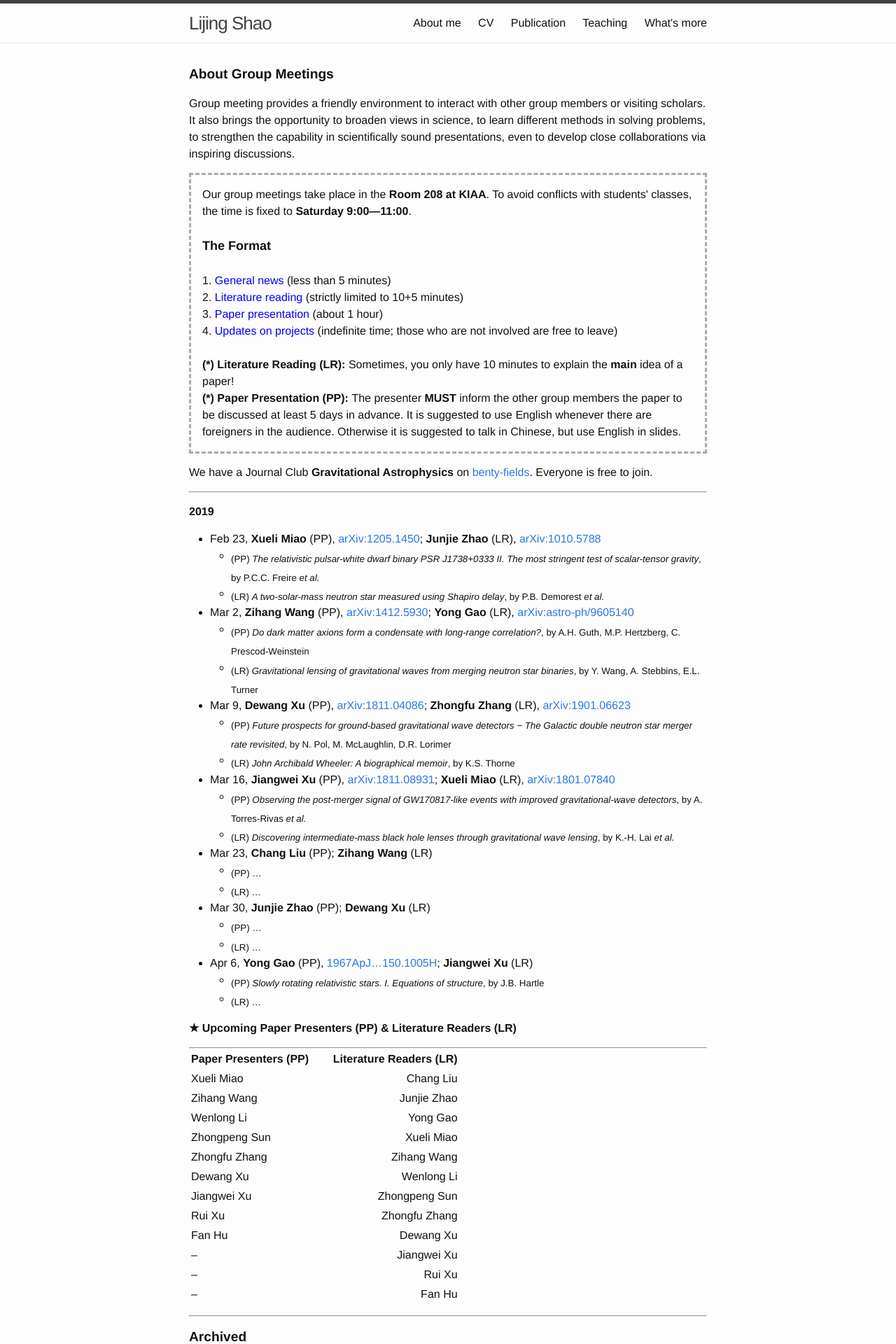
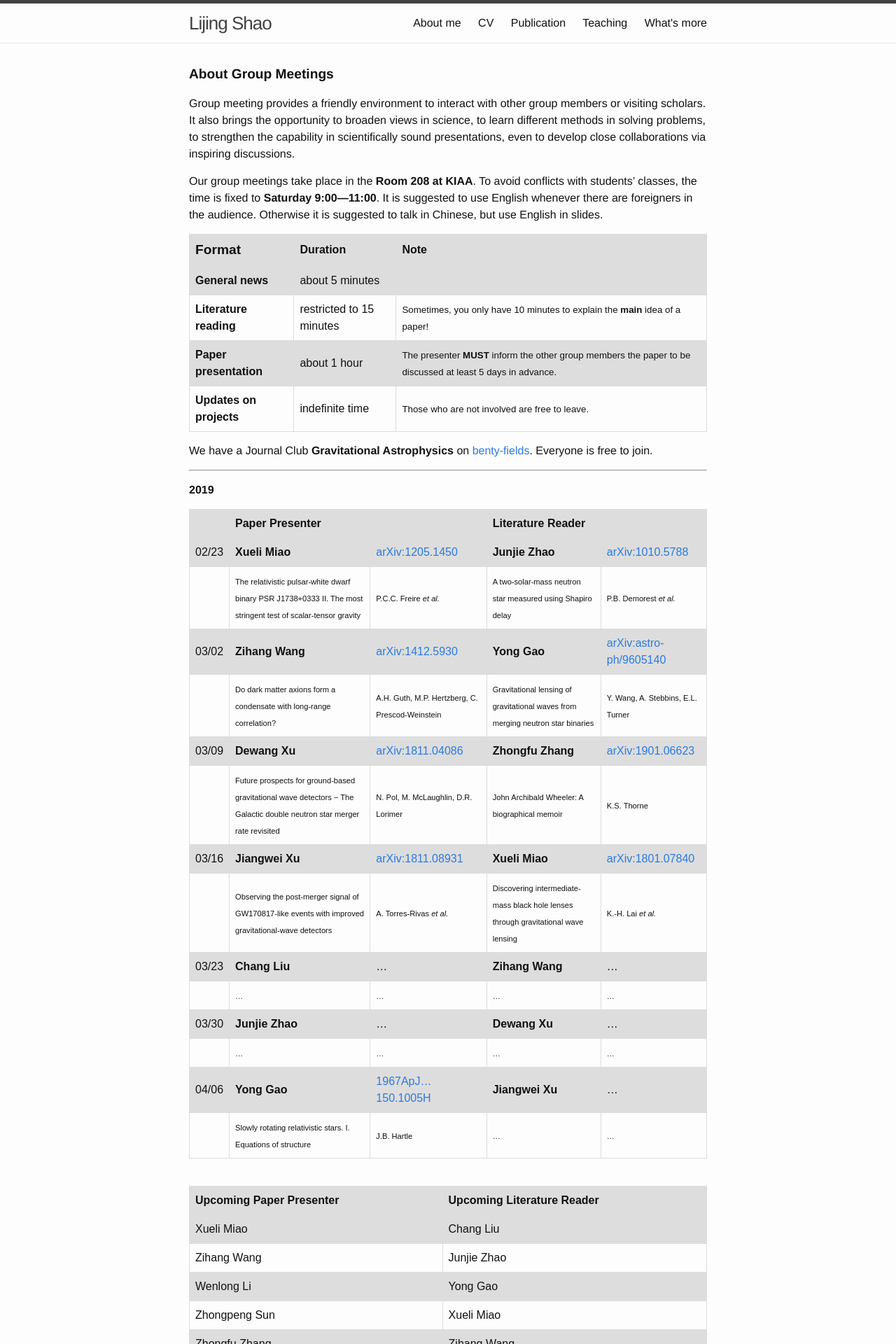
Before and after one commit to Friendshao/Friendshao.github.io, a Jekyll site: the page built from docs/meetings.md, in a window 1280 px wide. Shown: the top 1920 px of the page at 70% size. Built offline with Jekyll 4.4.1, drawn with Linux system fonts in a browser that asks for light colours.

Commit message:
use tables

```diff
--- a/docs/meetings.md
+++ b/docs/meetings.md
@@ -1,6 +1,24 @@
 ---
 layout: default
 ---
+
+<style>
+table {
+  font-family: arial, sans-serif;
+  border-collapse: collapse;
+  width: 100%;
+}
+
+td, th {
+  border: 1px solid #dddddd;
+  text-align: left;
+  padding: 8px;
+}
+
+tr:nth-child(odd) {
+  background-color: #dddddd;
+}
+</style>
 
 
 <big>**About Group Meetings**</big>
@@ -11,41 +29,18 @@ in science, to learn different methods in solving problems, to strengthen the
 capability in scientifically sound presentations, even to develop close
 collaborations via inspiring discussions.
 
-
-<p style="border:3px; border-style:dashed; border-color:#AAAAAB; padding: 1em;">
-
 Our group meetings take place in the <b>Room 208 at KIAA</b>. To avoid
 conflicts with students' classes, the time is fixed to <b>Saturday
-9:00—11:00</b>.
+9:00—11:00</b>. It is suggested to use English whenever there are foreigners in the audience. Otherwise it is suggested to talk in Chinese, but use English in slides.
 
-<br><br>
+| <big>Format | Duration | Note |
+| --- | --- | --- |
+| **General news** | about 5 minutes |
+| **Literature reading** | restricted to 15 minutes | <small>Sometimes, you only have 10 minutes to explain the <b>main</b> idea of a paper! |
+| **Paper presentation** | about 1 hour | <small>The presenter <b>MUST</b> inform the other group members the paper to be discussed at least 5 days in advance. |
+| **Updates on projects** | indefinite time | <small>Those who are not involved are free to leave. |
 
-<font size="+1"><b>The Format</b></font>
-
-<br><br>
-
-1. <font color='blue'>General news</font> (less than 5 minutes) <br>
-2. <font color='blue'>Literature reading</font> (strictly limited to 10+5 minutes) <br>
-3. <font color='blue'>Paper presentation</font> (about 1 hour) <br>
-4. <font color='blue'>Updates on projects</font> (indefinite time; those who are not involved are free to leave) <br>
-
-<br>
-
-<b>(*) Literature Reading (LR): </b>
-
-Sometimes, you only have 10 minutes to explain the <b>main</b> idea of a paper!
-
-<br>
-
-<b>(*) Paper Presentation (PP): </b>
-
-
-The presenter <b>MUST</b> inform the other group members the paper to be discussed
-at least 5 days in advance. It is suggested to use English whenever
-there are foreigners in the audience. Otherwise it is suggested to talk in
-Chinese, but use English in slides.
-
-</p>
+<p></p>
 
 We have a Journal Club **Gravitational Astrophysics** on
 [benty-fields](https://benty-fields.com/). Everyone is free to join.
@@ -58,66 +53,39 @@ We have a Journal Club **Gravitational Astrophysics** on
 
 **2019**
 
-- Feb 23, **Xueli Miao** (PP), [arXiv:1205.1450](https://arxiv.org/abs/1205.1450);
-          **Junjie Zhao** (LR), [arXiv:1010.5788](https://arxiv.org/abs/1010.5788)
-  + <sub>(PP) *The relativistic pulsar-white dwarf binary PSR J1738+0333 II. The
-    most stringent test of scalar-tensor gravity*, by P.C.C. Freire *et al.*
-  + <sub>(LR) *A two-solar-mass neutron star measured using Shapiro delay*, by
-    P.B. Demorest *et al.*
-- Mar 2, **Zihang Wang** (PP),
-  [arXiv:1412.5930](https://arxiv.org/abs/1412.5930); **Yong Gao** (LR),
-  [arXiv:astro-ph/9605140](https://arxiv.org/abs/astro-ph/9605140)
-  + <sub>(PP) *Do dark matter axions form a condensate with long-range
-    correlation?*, by A.H. Guth, M.P. Hertzberg, C. Prescod-Weinstein
-  + <sub>(LR) *Gravitational lensing of gravitational waves from merging neutron star binaries*, by Y. Wang, A. Stebbins, E.L. Turner
-- Mar 9, **Dewang Xu** (PP),
-  [arXiv:1811.04086](https://arxiv.org/abs/1811.04086); **Zhongfu Zhang** (LR),
-  [arXiv:1901.06623](https://arxiv.org/abs/1901.06623)
-  + <sub>(PP) *Future prospects for ground-based gravitational wave detectors −
-    The Galactic double neutron star merger rate revisited*, by N. Pol, M.
-McLaughlin, D.R. Lorimer
-  + <sub>(LR) *John Archibald Wheeler: A biographical memoir*, by K.S. Thorne
-- Mar 16, **Jiangwei Xu** (PP),
-  [arXiv:1811.08931](https://arxiv.org/abs/1811.08931); **Xueli Miao** (LR),
-  [arXiv:1801.07840](https://arxiv.org/abs/1801.07840)
-  + <sub>(PP) *Observing the post-merger signal of GW170817-like events with
-    improved gravitational-wave detectors*, by A. Torres-Rivas *et al.*
-  + <sub>(LR) *Discovering intermediate-mass black hole lenses through
-    gravitational wave lensing*, by K.-H. Lai *et al.*
-- Mar 23, **Chang Liu** (PP); **Zihang Wang** (LR)
-  + <sub>(PP) ...
-  + <sub>(LR) ...
-- Mar 30, **Junjie Zhao** (PP); **Dewang Xu** (LR)
-  + <sub>(PP) ...
-  + <sub>(LR) ...
-- Apr 6, **Yong Gao** (PP),
-  [1967ApJ...150.1005H](http://adsabs.harvard.edu/abs/1967ApJ...150.1005H); **Jiangwei Xu** (LR)
-  + <sub>(PP) *Slowly rotating relativistic stars. I. Equations of structure*,
-    by J.B. Hartle
-  + <sub>(LR) ...
+|  | Paper Presenter |  | Literature Reader | |
+| --- | --- | --- | --- |
+| 02/23 | **Xueli Miao** | [arXiv:1205.1450](https://arxiv.org/abs/1205.1450) | **Junjie Zhao** | [arXiv:1010.5788](https://arxiv.org/abs/1010.5788) |
+|| <small><small>The relativistic pulsar-white dwarf binary PSR J1738+0333 II. The most stringent test of scalar-tensor gravity  | <small><small>P.C.C. Freire *et al.* | <small><small>A two-solar-mass neutron star measured using Shapiro delay | <small><small>P.B. Demorest *et al.* |
+| 03/02 | **Zihang Wang** | [arXiv:1412.5930](https://arxiv.org/abs/1412.5930) | **Yong Gao** | [arXiv:astro-ph/9605140](https://arxiv.org/abs/astro-ph/9605140) |
+| | <small><small>Do dark matter axions form a condensate with long-range correlation? | <small><small>A.H. Guth, M.P. Hertzberg, C. Prescod-Weinstein | <small><small>Gravitational lensing of gravitational waves from merging neutron star binaries | <small><small>Y. Wang, A. Stebbins, E.L. Turner |
+| 03/09 | **Dewang Xu** | [arXiv:1811.04086](https://arxiv.org/abs/1811.04086) | **Zhongfu Zhang** | [arXiv:1901.06623](https://arxiv.org/abs/1901.06623) |
+| | <small><small>Future prospects for ground-based gravitational wave detectors − The Galactic double neutron star merger rate revisited | <small><small>N. Pol, M. McLaughlin, D.R. Lorimer | <small><small>John Archibald Wheeler: A biographical memoir | <small><small>K.S. Thorne |
+| 03/16 | **Jiangwei Xu** | [arXiv:1811.08931](https://arxiv.org/abs/1811.08931) | **Xueli Miao** | [arXiv:1801.07840](https://arxiv.org/abs/1801.07840) |
+| | <small><small>Observing the post-merger signal of GW170817-like events with improved gravitational-wave detectors | <small><small>A. Torres-Rivas *et al.* | <small><small>Discovering intermediate-mass black hole lenses through gravitational wave lensing | <small><small>K.-H. Lai *et al.* |
+| 03/23 | **Chang Liu** | ... | **Zihang Wang** | ... |
+| | <small><small>... | <small><small>... | <small><small>... | <small><small>... |
+| 03/30 | **Junjie Zhao** | ... | **Dewang Xu** | ... |
+| | <small><small>... | <small><small>... | <small><small>... | <small><small>... |
+| 04/06 | **Yong Gao** | [1967ApJ...150.1005H](http://adsabs.harvard.edu/abs/1967ApJ...150.1005H) | **Jiangwei Xu** | ... |
+| | <small><small>Slowly rotating relativistic stars. I. Equations of structure | <small><small>J.B. Hartle | <small><small>... | <small><small>... |
 
+<br>
 
-<p></p>
-
-
-**&#9733; Upcoming Paper Presenters (PP) & Literature Readers (LR)**
-
----
-
-| Paper Presenters (PP) | &nbsp;&nbsp;&nbsp;&nbsp;&nbsp;&nbsp; | Literature Readers (LR) |
-| --- | --- | ---:|
-| Xueli Miao | | Chang Liu |
-| Zihang Wang | | Junjie Zhao |
-| Wenlong Li | | Yong Gao |
-| Zhongpeng Sun | | Xueli Miao |
-| Zhongfu Zhang | | Zihang Wang |
-| Dewang Xu | | Wenlong Li |
-| Jiangwei Xu | | Zhongpeng Sun |
-| Rui Xu | | Zhongfu Zhang |
-| Fan Hu | | Dewang Xu |
-| -- | | Jiangwei Xu |
-| -- | | Rui Xu |
-| -- | | Fan Hu |
+| Upcoming Paper Presenter | Upcoming Literature Reader |
+| --- | --- |
+| Xueli Miao | Chang Liu |
+| Zihang Wang | Junjie Zhao |
+| Wenlong Li | Yong Gao |
+| Zhongpeng Sun | Xueli Miao |
+| Zhongfu Zhang | Zihang Wang |
+| Dewang Xu | Wenlong Li |
+| Jiangwei Xu | Zhongpeng Sun |
+| Rui Xu | Zhongfu Zhang |
+| Fan Hu | Dewang Xu |
+| -- | Jiangwei Xu |
+| -- | Rui Xu |
+| -- | Fan Hu |
 
 <p></p>
 
```
Also changed, not shown: docs/people.md (+44 -56 lines).
